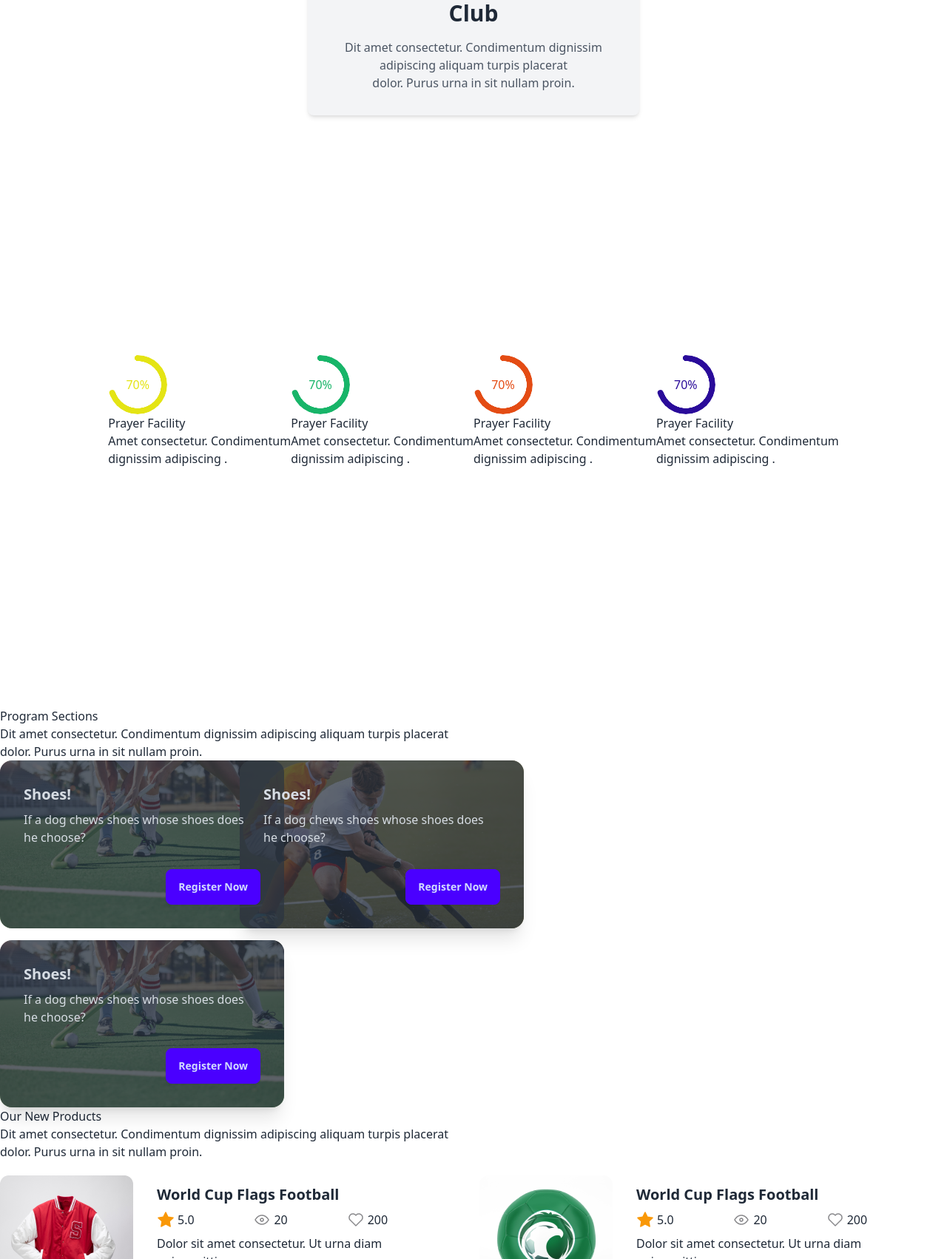
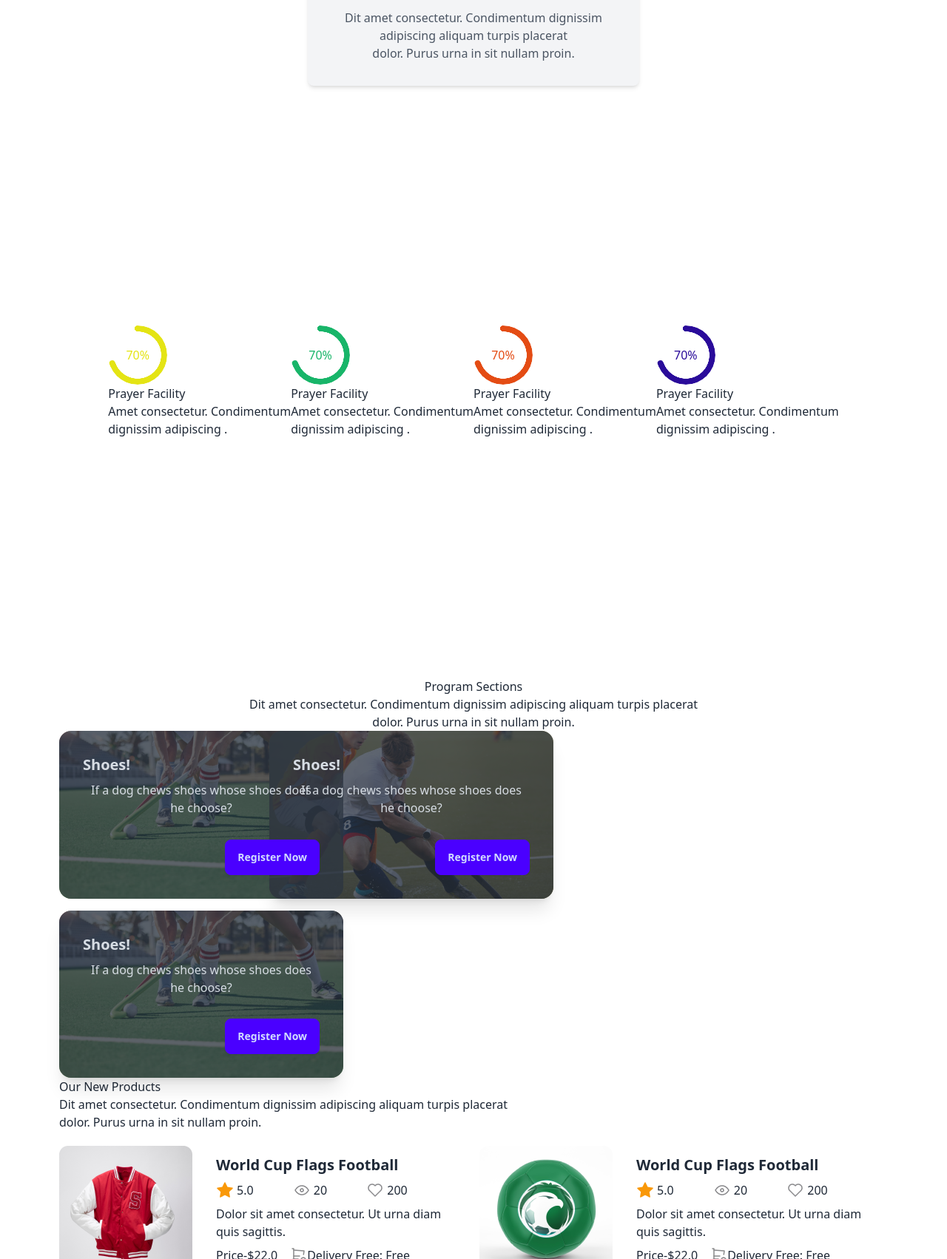
Before and after one commit to allmamun556/assignment3, a plain HTML site: page index.html in a window 1280 px wide. Shown: the part 1098-2800 px from the top of the page at 74% size. Drawn offline with nearby package versions, Linux system fonts and the light colour scheme.

Commit message:
Update index.html

```diff
--- a/index.html
+++ b/index.html
@@ -10,7 +10,7 @@
     <script src="https://cdn.tailwindcss.com"></script>
 </head>
 
-<body class="bg-white">
+<body class="bg-white items-center justify-center p-20 w-full">
 
         <!--nav-bar-->
         <div class="navbar bg-white">
@@ -107,7 +107,7 @@
             <p class="text-gray-600">Dit amet consectetur. Condimentum dignissim adipiscing aliquam turpis placerat<br>
                 dolor. Purus urna in sit nullam proin.</p>
         </div>
-        <div class="flex justify-center items-center h-screen">
+        <div class="grid grid-cols-1 md:flex justify-center items-center h-screen">
             <div>
                 <div class="radial-progress text-primary" style="--value:70; color: #e4e414" role="progressbar">70%</div>
                 <h1>Prayer Facility</h1>
@@ -131,13 +131,13 @@
 
 
         </div>
-        <div>
+        <div class="text-center">
             <h1>Program Sections</h1>
             <p>Dit amet consectetur. Condimentum dignissim adipiscing aliquam turpis placerat <br> dolor. Purus urna in sit nullam proin. </p>
         </div>
 
 
-        <div class="grid gap-4">
+        <div class="grid gap-4 text-center items-center text-center">
         <div class="grid grid-cols-1 gap-4 lg:grid-cols-4 bg-white">
           <div class="card w-96  image-full">
             <figure><img src="Images/3.png" alt="Shoes" /></figure>
@@ -319,11 +319,11 @@
 
 <!--Clients Questions-->
 
-    <div>
+    <div class="text-center">
         <h1>Clients Questions</h1>
         <p>Dit amet consectetur. Condimentum dignissim adipiscing aliquam turpis placerat <br> dolor. Purus urna in sit nullam proin. </p>
     </div>
-    <div class="grid grid-cols-1 gap-4 lg:flex">
+    <div class="grid grid-cols-1 gap-4 lg:flex items-center">
         <div>
             <img src="Images/11.png"/>
         </div>
```
